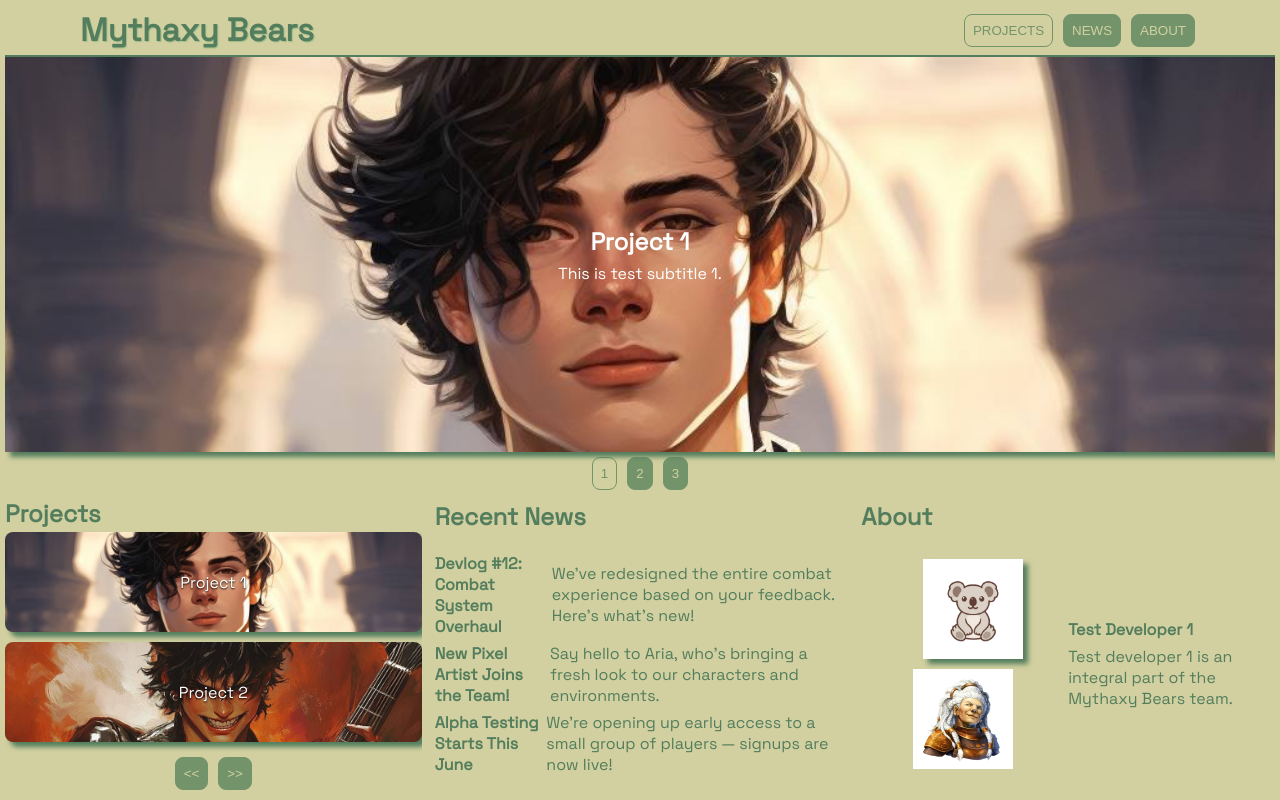
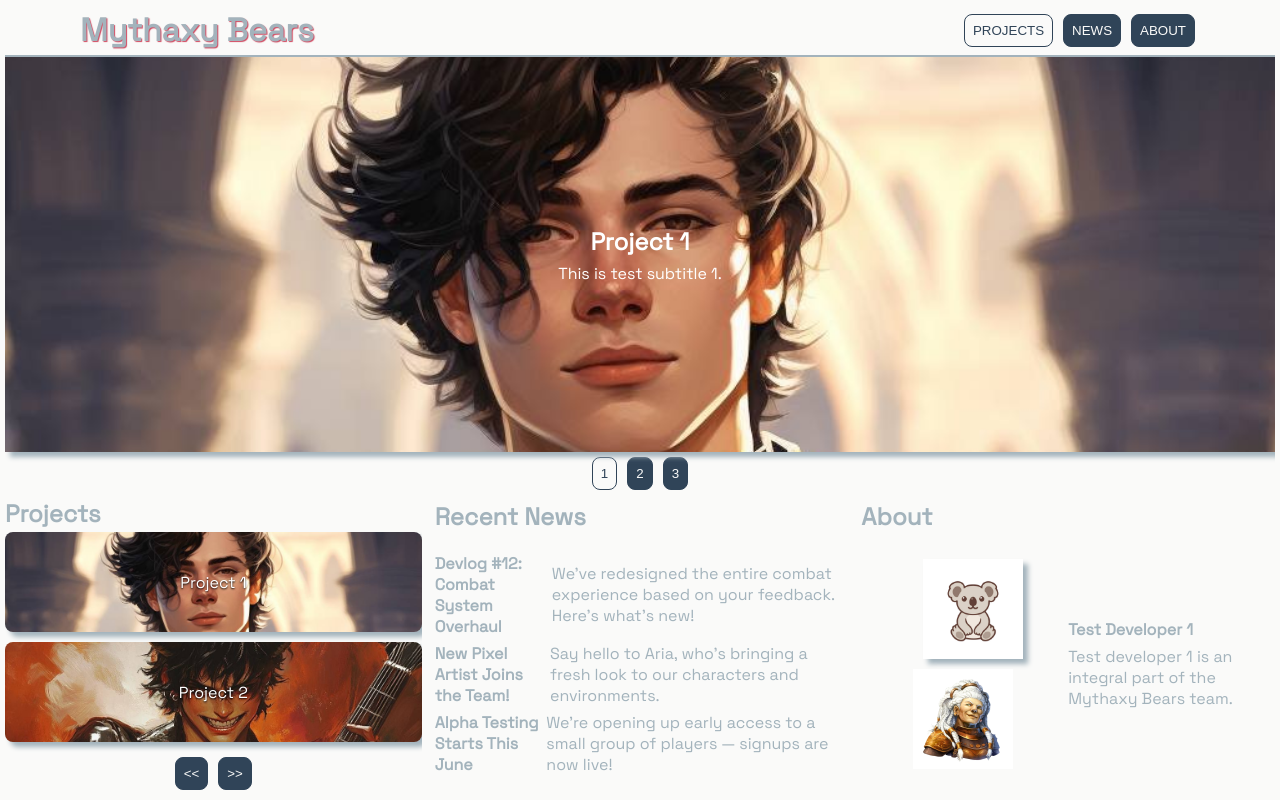
Before and after one commit to asseternity/studio-website, a React (Vite) app: page / in a window 1280 px wide. Built offline with nearby package versions, Linux system fonts and the light colour scheme.

Commit message:
feat: update css color scheme

```diff
--- a/src/App.jsx
+++ b/src/App.jsx
@@ -1,7 +1,7 @@
 import { useState } from 'react';
 import Logo from './components/logo';
 import Nav from './components/nav';
-import Carousel from './components/carousel';
+import FullCarousel from './components/full_carousel';
 import FullNews from './components/full_news';
 import FullAbout from './components/full_about';
 import NewPreviewProjects from './components/new_preview_projects';
@@ -76,7 +76,7 @@ function App() {
         </div>
       </div>
       <div className="banner">
-        {activeTab === 'projects' && <Carousel slides={testProjects} />}
+        {activeTab === 'projects' && <FullCarousel slides={testProjects} />}
         {activeTab === 'news' && <FullNews slides={testNews} />}
         {activeTab === 'about' && <FullAbout />}
       </div>
@@ -108,5 +108,4 @@ export default App;
 // [v] nav div doesn't stretch fully
 // [_] finish design further
 // [_] fill with actual content
-// [_] decide on a way to push
 // [_] publish to a domain
--- a/src/index.css
+++ b/src/index.css
@@ -14,10 +14,10 @@ p {
 }
 
 :root {
-  --main: #537d5d;
-  --second: #73946b;
-  --third: #9ebc8a;
-  --fourth: #d2d0a0;
+  --main: #a3b3bc;
+  --second: #304458;
+  --third: #d1485f;
+  --fourth: #fafaf9;
 }
 
 /* GENERAL */
```
Also changed, not shown: src/components/full_carousel.jsx (renamed from src/components/carousel.jsx).
